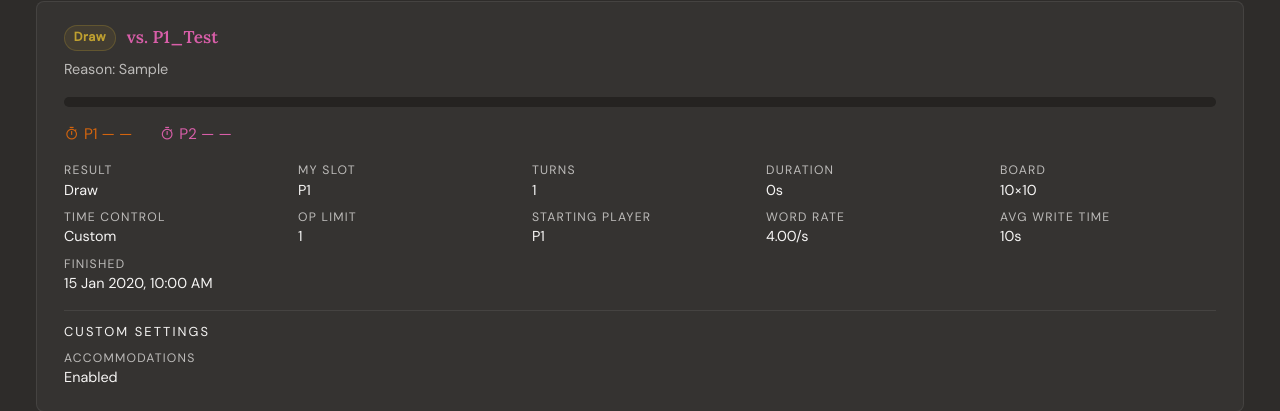
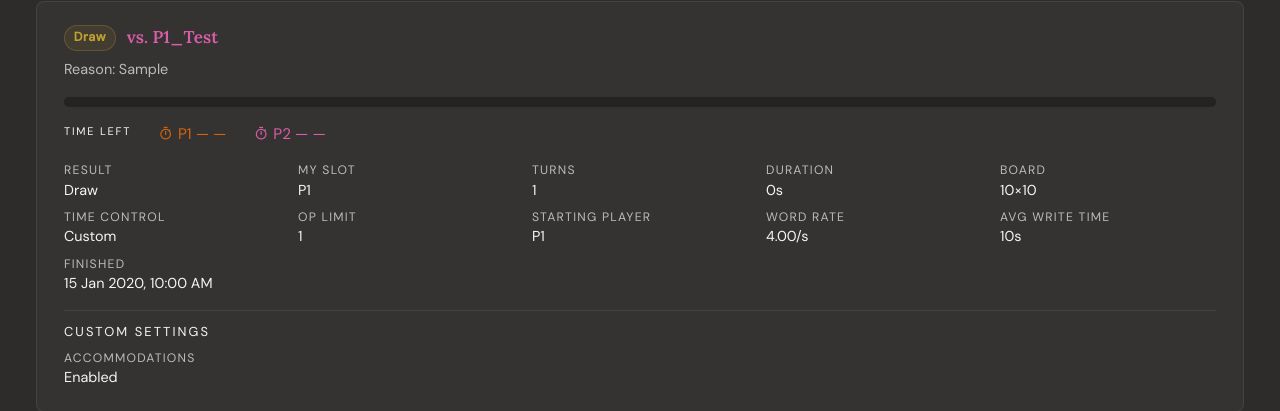
Before and after one commit to FinnE145/Satura, a Flask app: page /my-games/1 in a window 1280 px wide. Shown: the part 180-591 px from the top of the page. Run offline with Flask 3, Linux system fonts and the light colour scheme; a user stored in the database is signed in; tables that the repository leaves empty hold one stand-in row (values such as "Sample post"); data that the repository does not hold is empty.

Commit message:
Add "Time left" label to clock row on game detail page
Co-Authored-By: Claude Sonnet 4.6 <noreply@anthropic.com>

```diff
--- a/app/templates/my_game_detail.html
+++ b/app/templates/my_game_detail.html
@@ -48,6 +48,7 @@
 
       {# Clocks #}
       <div class="featured-clocks">
+        <span class="label">Time left</span>
         <span class="featured-clock featured-clock--warm">
           <span class="material-symbols-outlined" aria-hidden="true">timer</span>
           P1 — {{ p1_clock_remaining }}
```
